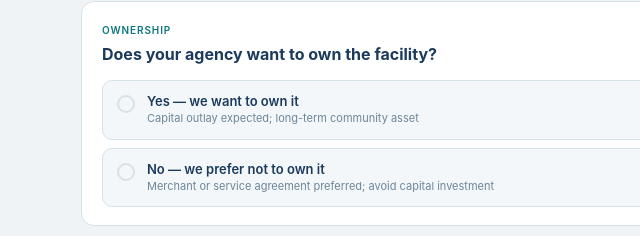
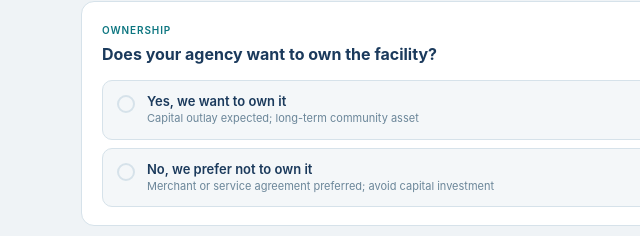
Before and after one commit to danielledorley/Project-Delivery-Tool, a plain HTML site: page index.html in a window 1280 px wide. Shown: the part 159-395 px from the top of the page, 205-845 px from the left. Drawn offline with Linux system fonts and the light colour scheme.

Commit message:
Update index.html

```diff
--- a/index.html
+++ b/index.html
@@ -488,31 +488,31 @@ footer a { color: var(--mint); text-decoration: none; }
 <script>
 var Qs=[
   {id:'own',lbl:'Ownership',text:'Does your agency want to own the facility?',opts:[
-    {val:'yes',t:'Yes — we want to own it',s:'Capital outlay expected; long-term community asset'},
-    {val:'no',t:'No — we prefer not to own it',s:'Merchant or service agreement preferred; avoid capital investment'},
+    {val:'yes',t:'Yes, we want to own it',s:'Capital outlay expected; long-term community asset'},
+    {val:'no',t:'No, we prefer not to own it',s:'Merchant or service agreement preferred; avoid capital investment'},
   ]},
   {id:'operate',lbl:'Operations',text:'Does your agency want to operate the facility?',opts:[
-    {val:'yes',t:'Yes — public operation preferred',s:'Maintain direct control over day-to-day activities and staffing'},
+    {val:'yes',t:'Yes, public operation preferred',s:'Maintain direct control over day-to-day activities and staffing'},
     {val:'maybe',t:'Open to either public or private',s:'Will evaluate competitive proposals from private operators'},
-    {val:'no',t:'No — private operation preferred',s:'Transfer operational risk; negotiate long-term performance contract'},
+    {val:'no',t:'No, private operation preferred',s:'Transfer operational risk; negotiate long-term performance contract'},
   ]},
   {id:'cost',lbl:'Cost certainty',text:'How important is knowing total project cost before you start?',opts:[
-    {val:'critical',t:'Critical — need a fixed price upfront',s:'Board approval or bond issuance requires certainty before award'},
-    {val:'moderate',t:'Moderate — a guaranteed maximum is acceptable',s:'Cost exposure limited by GMP; some flexibility in final number'},
-    {val:'low',t:'Low — cost defined at bid day',s:'Traditional competitive bidding; price established through market'},
+    {val:'critical',t:'Critical, need a fixed price upfront',s:'Board approval or bond issuance requires certainty before award'},
+    {val:'moderate',t:'Moderate, a guaranteed maximum is acceptable',s:'Cost exposure limited by GMP; some flexibility in final number'},
+    {val:'low',t:'Low, cost defined at bid day',s:'Traditional competitive bidding; price established through market'},
   ]},
   {id:'schedule',lbl:'Schedule urgency',text:'How urgent is your project implementation timeline?',opts:[
-    {val:'urgent',t:'Very urgent — shortest possible timeline',s:'Facility needed quickly; concurrent design and construction acceptable'},
-    {val:'normal',t:'Standard — sequential procurement is fine',s:'No unusual schedule pressure; phased milestones are manageable'},
+    {val:'urgent',t:'Very urgent, shortest possible timeline',s:'Facility needed quickly; concurrent design and construction acceptable'},
+    {val:'normal',t:'Standard, sequential procurement is fine',s:'No unusual schedule pressure; phased milestones are manageable'},
   ]},
   {id:'risk',lbl:'Risk tolerance',text:'How would you characterize your agency\'s risk tolerance?',opts:[
-    {val:'low',t:'Low — minimize exposure at all phases',s:'Prefer to transfer development, construction, and operations risk'},
-    {val:'medium',t:'Medium — manage risk with familiar tools',s:'Comfortable with a GMP or performance contract as protection'},
-    {val:'high',t:'Higher — direct control is the priority',s:'Willing to accept more risk for prescriptive design oversight'},
+    {val:'low',t:'Low, minimize exposure at all phases',s:'Prefer to transfer development, construction, and operations risk'},
+    {val:'medium',t:'Medium, manage risk with familiar tools',s:'Comfortable with a GMP or performance contract as protection'},
+    {val:'high',t:'Higher, direct control is the priority',s:'Willing to accept more risk for prescriptive design oversight'},
   ]},
   {id:'specs',lbl:'Specifications',text:'How would you prefer to define what the facility must do?',opts:[
-    {val:'prescriptive',t:'Prescriptive — detailed plans & specifications',s:'We provide full design drawings; contractor builds exactly to our specs'},
-    {val:'performance',t:'Performance-based — define outcomes, not methods',s:'Specify throughput, recovery rates, and quality; contractor innovates'},
+    {val:'prescriptive',t:'Prescriptive, detailed plans & specifications',s:'We provide full design drawings; contractor builds exactly to our specs'},
+    {val:'performance',t:'Performance-based, define outcomes, not methods',s:'Specify throughput, recovery rates, and quality; contractor innovates'},
   ]},
 ];
 
```
